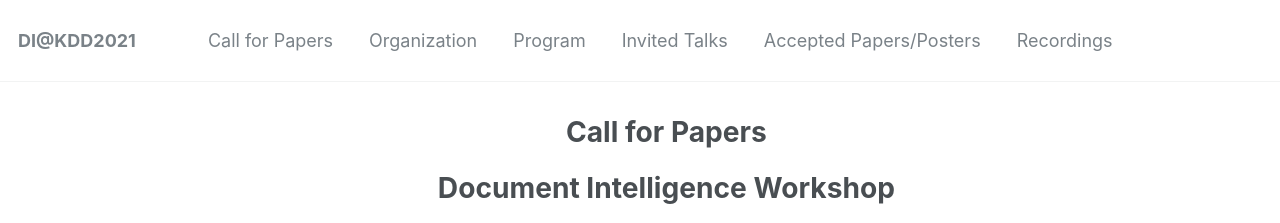
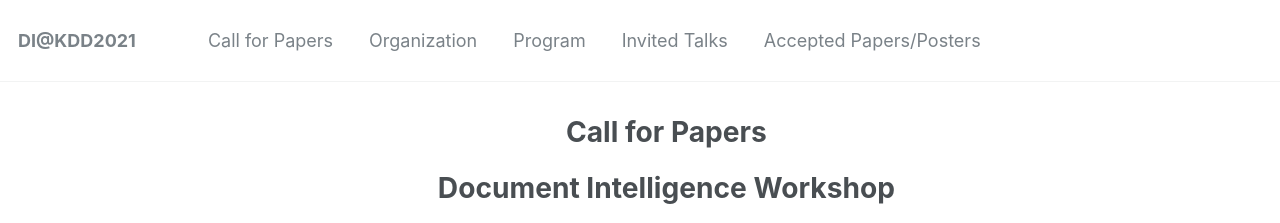
Before and after one commit to document-intelligence/DI-2022, a Jekyll site: the page built from _pages/cfp.md, in a window 1280 px wide and 900 px high. Shown: the top 223 px of the window. Built offline with Jekyll 4.4.1, drawn with Linux system fonts in a browser that asks for light colours.

Commit message:
Update navigation.yml

```diff
--- a/_data/navigation.yml
+++ b/_data/navigation.yml
@@ -14,6 +14,3 @@ main:
 
   - title: "Accepted Papers/Posters"
     url: /papers/
-
-  - title: "Recordings"
-    url: /recordings/
```
